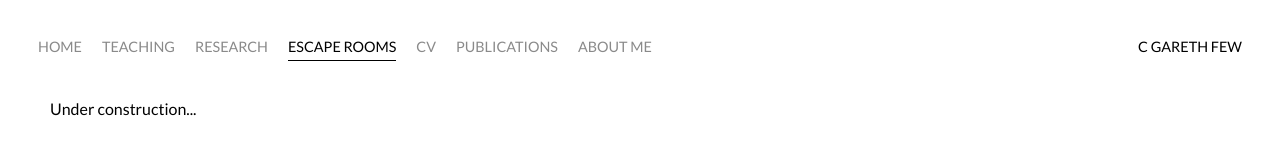
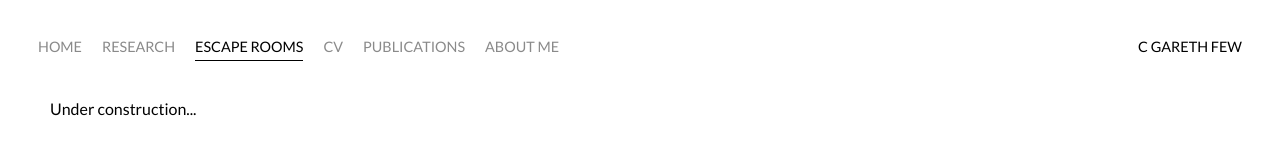
Before and after one commit to galaxy-gareth/galaxy-gareth.github.io, a plain HTML site: page escaperooms.html in a window 1280 px wide. Drawn offline with Linux system fonts and the light colour scheme.

Commit message:
Update escaperooms.html

```diff
--- a/escaperooms.html
+++ b/escaperooms.html
@@ -12,7 +12,6 @@
       <div class="nav-wrapper">
         <div class="left-side">
           <div class="nav-link-wrapper"> <a href="index.html">Home</a> </div>
-          <div class="nav-link-wrapper"> <a href="teaching.html">teaching</a> </div>
           <div class="nav-link-wrapper"> <a href="research.html">research</a> </div>
           <div class="nav-link-wrapper active-nav-link"> <a href="escaperooms.html">escape rooms</a> </div>
           <div class="nav-link-wrapper"> <a href="CV.html">CV</a> </div>
```
